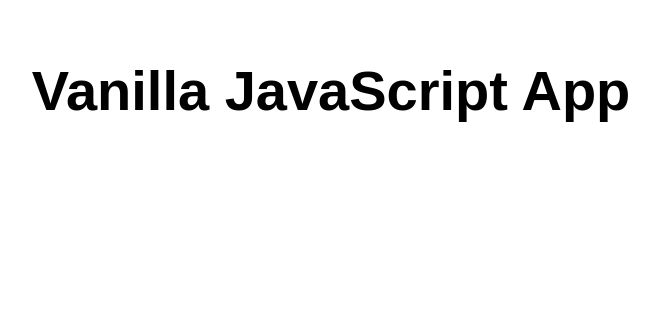
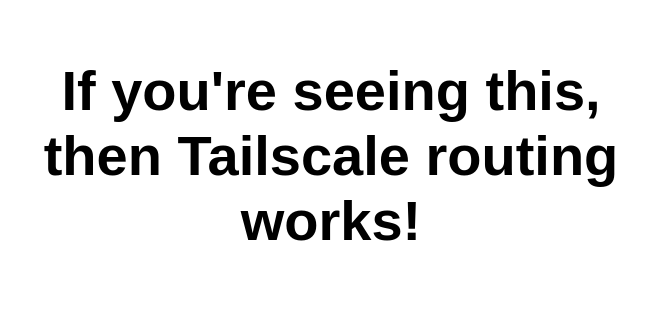
Before and after one commit to vidakk/delightful-mushroom-stapp, a website: page src/index.html in a window 1280 px wide. Shown: the whole page, without its empty margins (309-968 px from the left). Drawn offline with Linux system fonts and the light colour scheme.

Commit message:
Commit made from VS Code Azure Static Web Apps

```diff
--- a/src/index.html
+++ b/src/index.html
@@ -5,12 +5,12 @@
   <meta charset="UTF-8">
   <meta name="viewport" content="width=device-width, initial-scale=1.0">
   <link rel="stylesheet" href="styles.css">
-  <title>Vanilla JavaScript App</title>
+  <title>Tailscale Test App</title>
 </head>
 
 <body>
   <main>
-    <h1>Vanilla JavaScript App</h1>
+    <h1>If you're seeing this, then Tailscale routing works!</h1>
   </main>
 </body>
 
```
